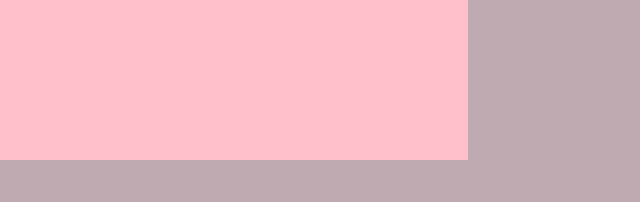
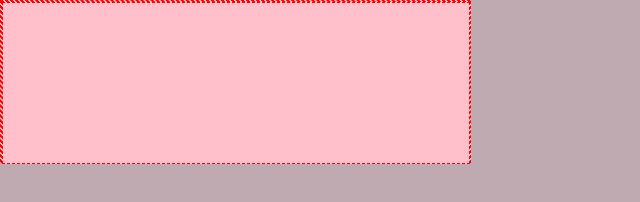
Before and after one commit to KatjaOllila/flexbox-practice, a plain HTML site: page index.html in a window 1280 px wide. Shown: the whole page, without its empty margins (0-640 px from the left). Drawn offline with Linux system fonts and the light colour scheme.

Commit message:
added border to box

```diff
--- a/index.html
+++ b/index.html
@@ -10,9 +10,11 @@
 <body>
     <div class="container">
         <div class="box">
-
+            <div class="box">
+                <div class="box">
+                </div>
+            </div>
         </div>
-
     </div>
 </body>
 </html>
--- a/styles/styles.css
+++ b/styles/styles.css
@@ -8,5 +8,7 @@
 .box {
     width: 468px;
     height: 160px;
+    border: 1px dashed red;
     background: pink;
+    display: flex;
 }
```
